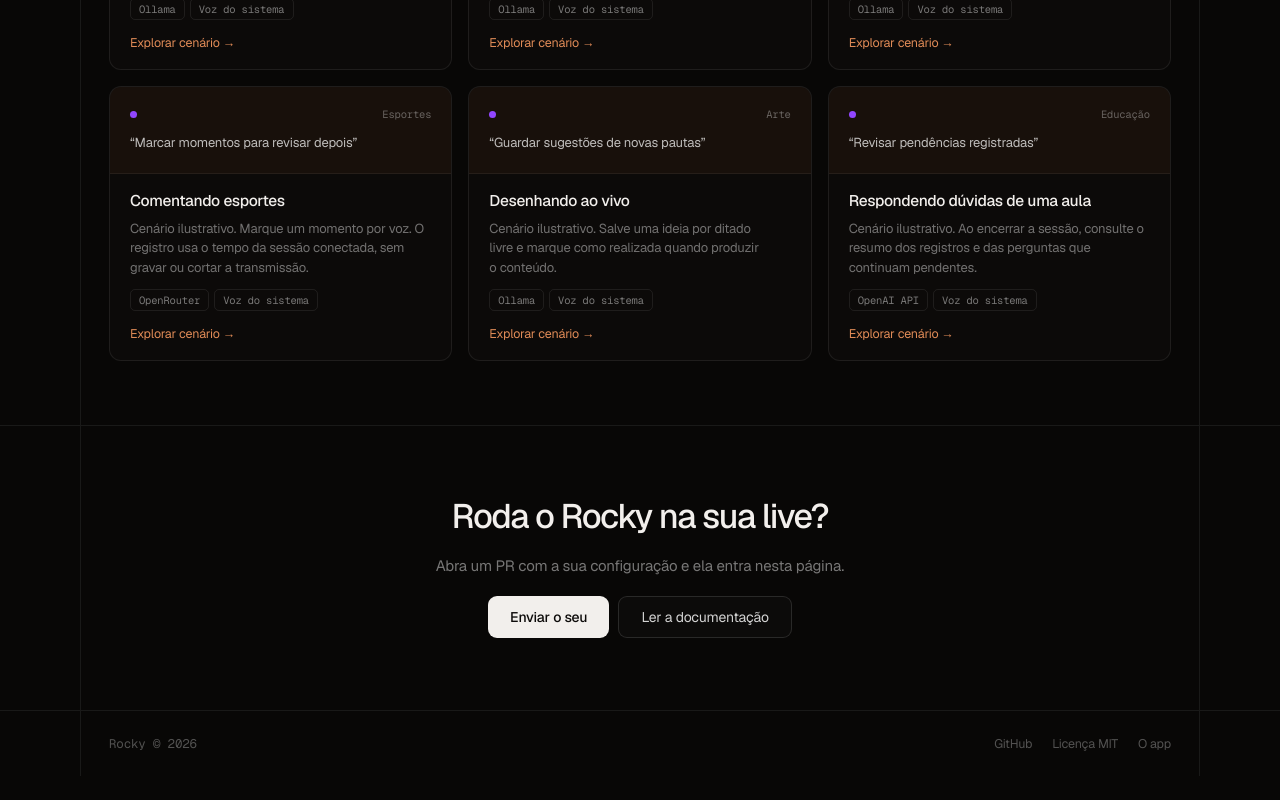
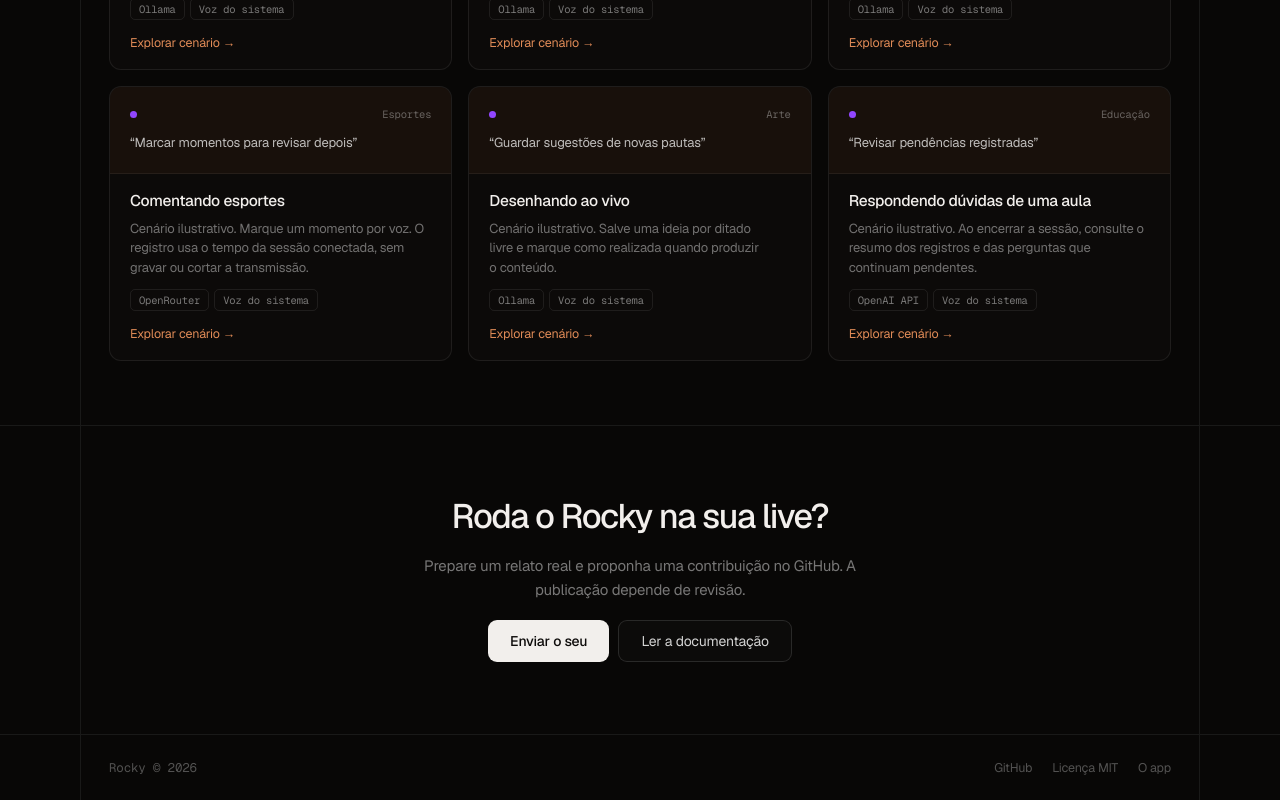
Before and after one commit to opensources-com-br/rocky, a Next.js app in the folder apps/web/: page /showcase in a window 1280 px wide. Shown: the part 923-1723 px from the top of the page. Before the commit the page ends 1699 px from the top, so only its background shows below. Built offline with nearby package versions, Linux system fonts and the light colour scheme.

Commit message:
feat: clarify showcase contribution review

```diff
--- a/apps/web/components/showcase/ContributeCallout.jsx
+++ b/apps/web/components/showcase/ContributeCallout.jsx
@@ -9,7 +9,7 @@ export default function ContributeCallout({ openSubmit }) {
 {"Roda o Rocky na sua live?"}
 </h2>
 <p style={{"margin": "0", "maxWidth": "440px", "fontSize": "15px", "lineHeight": "1.6", "color": "rgba(255,255,255,.45)"}}>
-{"Abra um PR com a sua configuração e ela entra nesta página."}
+{"Prepare um relato real e proponha uma contribuição no GitHub. A publicação depende de revisão."}
 </p>
 <div style={{"display": "flex", "flexWrap": "wrap", "justifyContent": "center", "gap": "9px"}}>
 <Button variant="ghost" className="reference-button" type="button" style={{"padding": "11px 22px", "borderRadius": "9px", "background": "#f2efec", "color": "#0d0b0a", "fontSize": "14px", "fontWeight": "500", "cursor": "pointer"}} onClick={openSubmit}>
```
